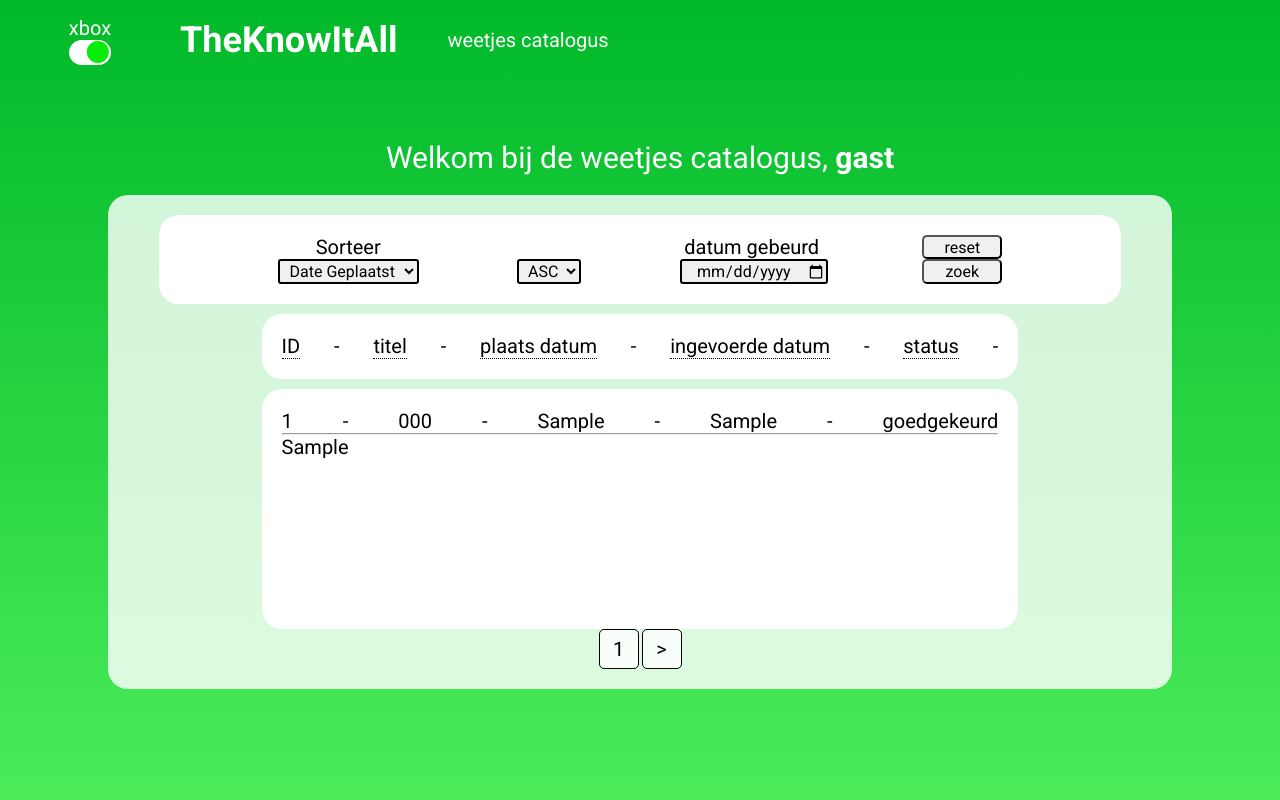
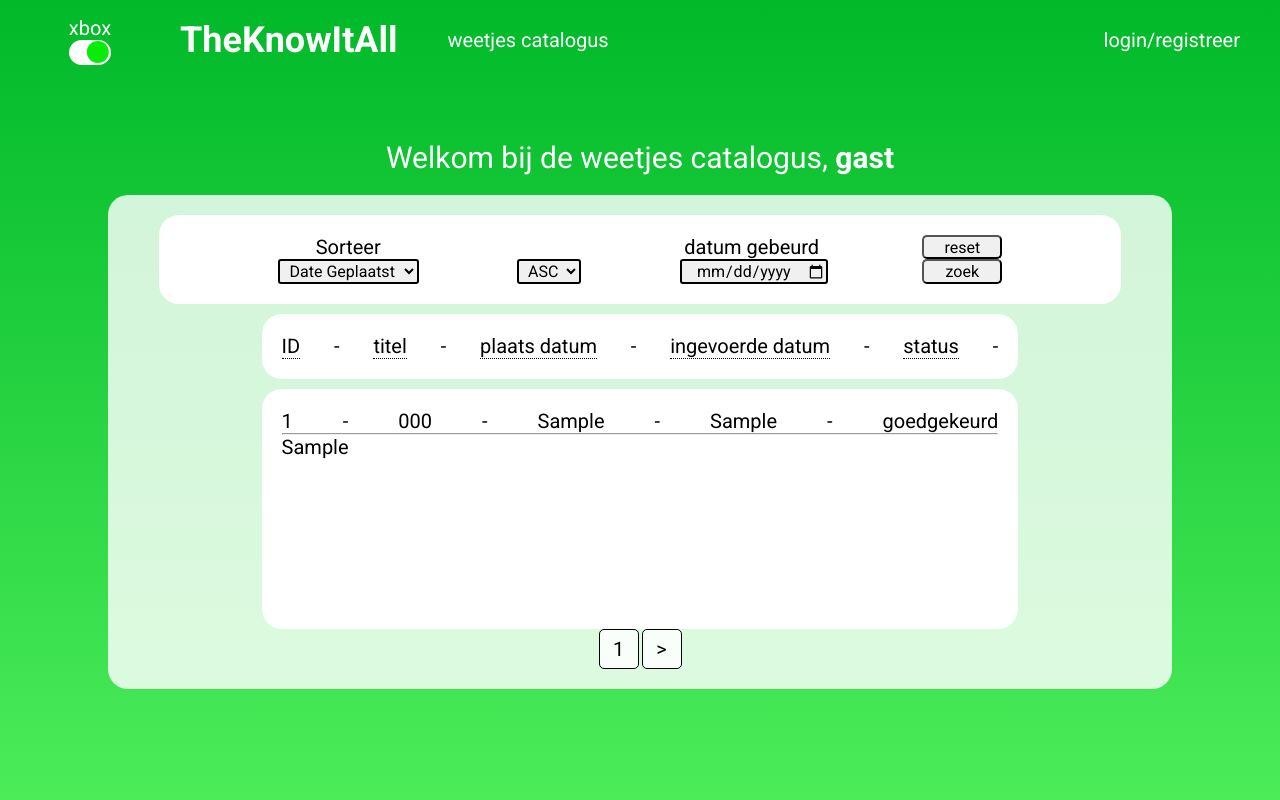
Before and after one commit to SebastianHK/KnowItAll-Telstars, a PHP site: page /content/weetjesCat.php in a window 1280 px wide. Run offline with PHP 8.4, Linux system fonts and the light colour scheme; tables that the repository leaves empty or names only in its code hold one stand-in row (values such as "Sample post").

Commit message:
login/logout weetjescat

```diff
--- a/knowitallWebsite/content/weetjesCat.php
+++ b/knowitallWebsite/content/weetjesCat.php
@@ -71,20 +71,18 @@ if ($conn -> connect_errno) {
     <div class="navKnoppen">
         <a href="" class="navKnop headerNavKnop">weetjes catalogus</a>
         <?php  if ($gebruikersnaam !== 'gast') : ?>
+            <a href="index.php?logout='1'" class="navKnop logKnop">uitloggen</a>
             <a href="index.php" class="navKnop headerNavKnop">profiel</a>
             <a class="navKnop headerNavKnop" onclick="document.getElementById('weetjeStuurder').style.display = 'block'">voeg weetje toe</a>
+        <?php endif ?>
+        <?php  if ($gebruikersnaam == 'gast') : ?>
+            <a href="index.php" class="navKnop logKnop">login/registreer</a>
         <?php endif ?>
         <?php  if ($rank == 'admin') : ?>
             <a href="admin_control_panel.php" class="navKnop headerNavKnop" id="adminCPK">Admin control panel</a>
         <?php endif ?>
+
     </div>
-    <?php
-    if(isset($gebruikersnaam) !== 'gast') {
-        echo `<a href="index.php?logout='1'" class="navKnop logKnop">uitloggen</a>`;
-    } else {
-        echo `<a href="login.php" class="navKnop logKnop">login/registreer</a>`;
-    }
-    ?>
 
 </header>
 
```
